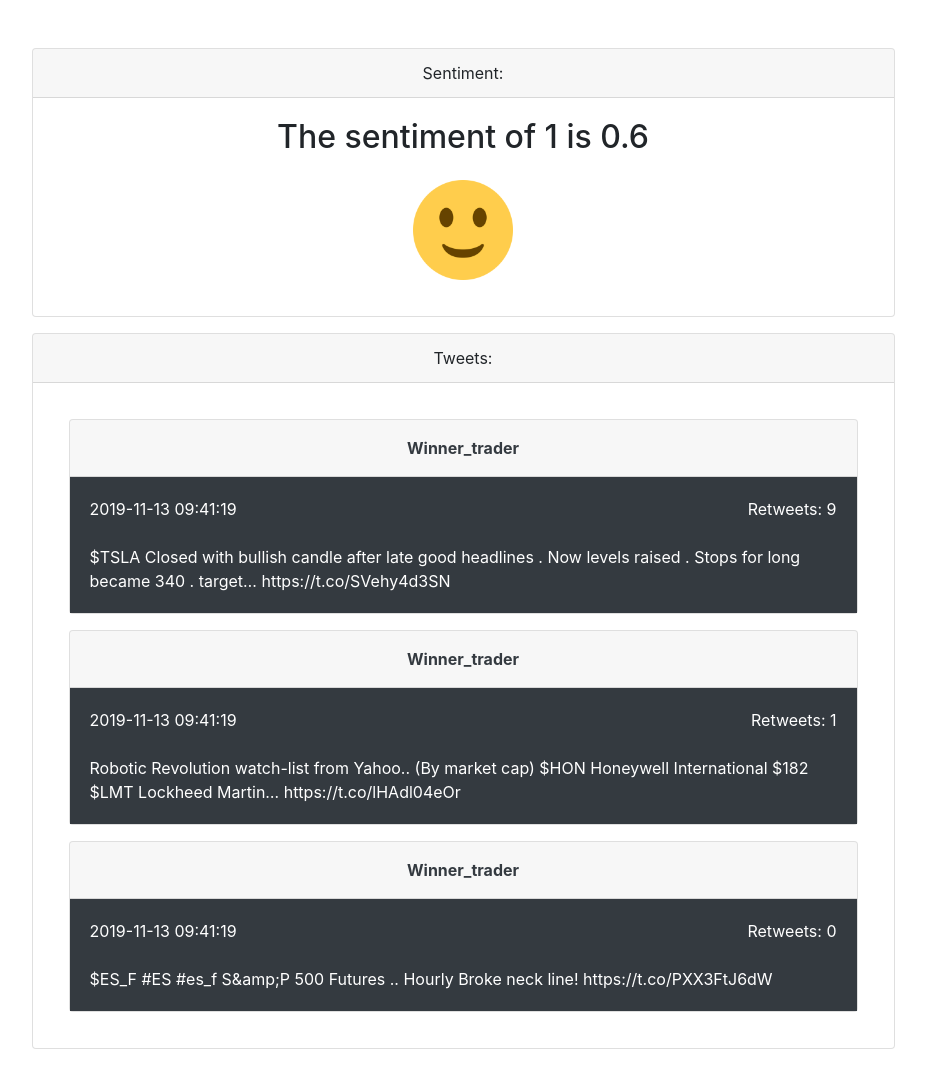
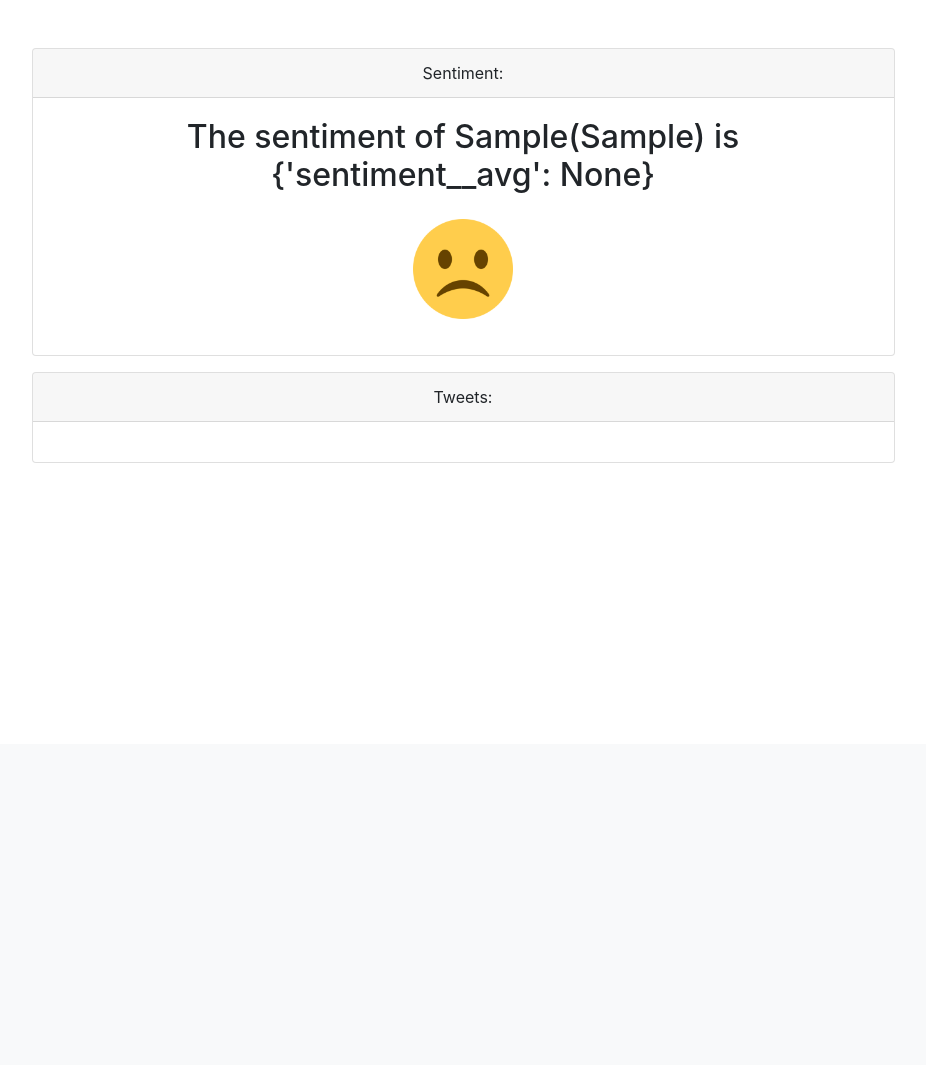
Before and after one commit to petartonchev/weast, a Django app: page /sentiment/1/ in a window 1280 px wide. Shown: the part 56-1121 px from the top of the page, without its empty margins (177-1103 px from the left). After the commit the page ends 519 px from the top, so only its background shows below. Run offline with Django 3.2, Linux system fonts and the light colour scheme; tables that the repository leaves empty hold one stand-in row (values such as "Sample post"); some libraries are stand-ins or nearby versions.

Commit message:
connect stock sentiment view with model

```diff
--- a/stock_sentiment_web_app/sentiment/models.py
+++ b/stock_sentiment_web_app/sentiment/models.py
@@ -6,7 +6,7 @@ class Stock(models.Model):
     company = models.CharField(max_length=50, blank=False)
 
     def __str__(self):
-        return self.ticker
+        return self.company + '(' + self.ticker + ')'
 
 
 class Tweet(models.Model):
--- a/stock_sentiment_web_app/sentiment/urls.py
+++ b/stock_sentiment_web_app/sentiment/urls.py
@@ -4,5 +4,5 @@ from . import views
 app_name = 'sentiment'
 urlpatterns = [
     path("", views.index, name='index'),
-    path("sentiment/<str:ticker>/", views.get_stock_sentiment, name='get_stock_sentiment')
+    path("sentiment/<int:stock_id>/", views.get_stock_sentiment, name='get_stock_sentiment')
 ]
--- a/stock_sentiment_web_app/sentiment/views.py
+++ b/stock_sentiment_web_app/sentiment/views.py
@@ -1,70 +1,25 @@
 from django.shortcuts import render
+from django.db.models import Avg
 from django.http import HttpResponse
+from .models import Stock, Tweet
 import time
 
 
 # Create your views here.
 
 def index(request):
-    tickers = ['AAPL', 'AA', 'FB', 'UR']
-    context = {'tickers': tickers}
+
+    stocks = Stock.objects.all()
+    context = {'stocks': stocks}
     return render(request, 'sentiment/index.html', context)
 
 
-def get_stock_sentiment(request, ticker):
-    # stock = get_object_or_404(Question, pk=question_id)
-    sentiment = 0.6
-    tweets = [
-        {
-            "_id": {
-                "$oid": "5dcbefee8aad706ad9976c18"
-            },
-            "text": "$ES_F #ES #es_f S&amp;P 500 Futures .. Hourly\nBroke neck line! https://t.co/PXX3FtJ6dW",
-            "created_at": {
-                "date": time.strftime('%Y-%m-%d  %H:%M:%S',
-                                      time.strptime("2019-11-13T09:41:19+0000","%Y-%m-%dT%H:%M:%S%z"))
-            },
-            "user_name": "winner_trader",
-            "stock": [
-                "$ES"
-            ],
-            "retweet_count": 0
-        },
-        {
-            "_id": {
-                "$oid": "5dcbefee8aad706ad9976c19"
-            },
-            "text": "Robotic Revolution watch-list from Yahoo.. (By market cap)\n$HON Honeywell International  $182\n$LMT Lockheed Martin\u2026 https://t.co/lHAdl04eOr",
-            "created_at": {
-                "date": time.strftime('%Y-%m-%d  %H:%M:%S',
-                                      time.strptime("2019-11-13T09:41:19+0000", "%Y-%m-%dT%H:%M:%S%z"))
+def get_stock_sentiment(request, stock_id):
+    stock = Stock.objects.get(pk=stock_id)
+    tweets = stock.tweet_set.all()
+    sentiment = tweets.aggregate(Avg('sentiment'))
 
-            },
-            "user_name": "winner_trader",
-            "stock": [
-                "$HON",
-                "$LMT"
-            ],
-            "retweet_count": 1
-        },
-        {
-            "_id": {
-                "$oid": "5dcbefee8aad706ad9976c1a"
-            },
-            "text": "$TSLA Closed with bullish candle after late good headlines . Now levels raised . Stops for long became 340 . target\u2026 https://t.co/SVehy4d3SN",
-            "created_at": {
-                "date": time.strftime('%Y-%m-%d  %H:%M:%S',
-                                      time.strptime("2019-11-13T09:41:19+0000", "%Y-%m-%dT%H:%M:%S%z"))
-
-            },
-            "user_name": "winner_trader",
-            "stock": [
-                "$TSLA"
-            ],
-            "retweet_count": 9
-        }
-    ]
     context = {'sentiment': sentiment,
-               'ticker': ticker,
+               'stock': stock,
                'tweets': tweets}
     return render(request, 'sentiment/show_sentiment.html', context)
--- a/stock_sentiment_web_app/templates/sentiment/show_sentiment.html
+++ b/stock_sentiment_web_app/templates/sentiment/show_sentiment.html
@@ -6,7 +6,7 @@
         Sentiment:
       </div>
       <div class="card-body">
-        <h2>The sentiment of {{ ticker }} is {{ sentiment }}</h2>
+        <h2>The sentiment of {{ stock }} is {{ sentiment }}</h2>
         {% if sentiment > 0.3 %}
           <img class="emoji m-3" src="/static/images/positive.png" alt="">
         {% elif sentiment > -0.3 %}
@@ -23,17 +23,16 @@
         Tweets:
       </div>
       <div class="card-body">
-        {% for tweet in tweets|dictsortreversed:"retweet_count" %}
+        {% for tweet in tweets|dictsortreversed:"retweets" %}
           <div class="card m-3">
             <div class="card-header">
               <div class="row">
                 <div class="col">
                   <div class="text-dark p-1 font-weight-bold">
-                    {{ tweet.user_name|capfirst }}
+                    {{ tweet.username|capfirst }}
 
                   </div>
                 </div>
-
 
               </div>
 
@@ -41,11 +40,11 @@
             <div class="card-body bg-dark text-white">
               <div class="row mb-4">
                 <div class="col-md-6 text-left">
-                  {{ tweet.created_at.date}}
+                  {{ tweet.created_at|date:"d, M, Y P"}}
 
                 </div>
                 <div class="col-md-6 text-right">
-                  Retweets: {{ tweet.retweet_count }}
+                  Retweets: {{ tweet.retweets }}
                 </div>
 
               </div>
```
Also changed, not shown: stock_sentiment_web_app/templates/sentiment/index.html (+3 -7 lines).
